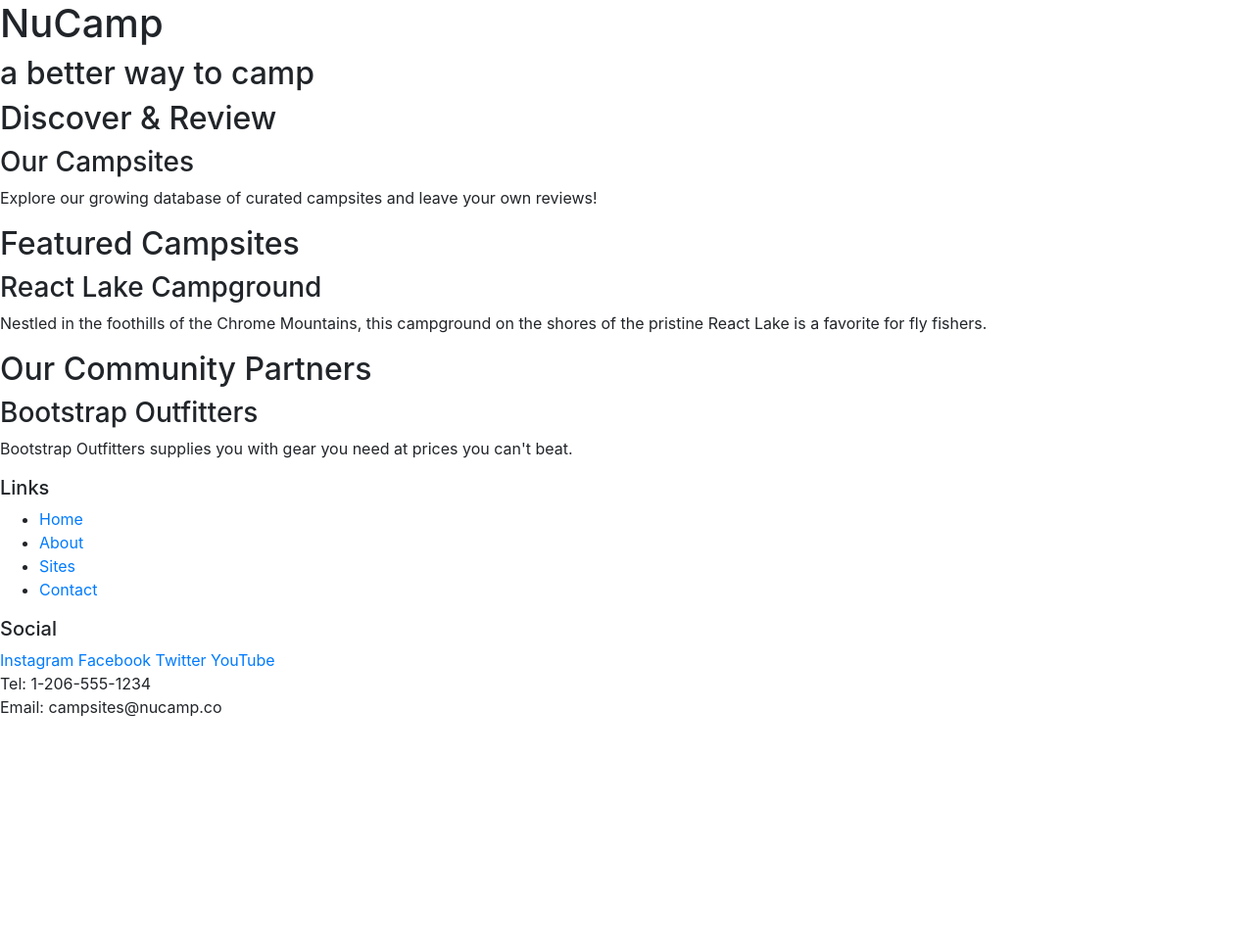
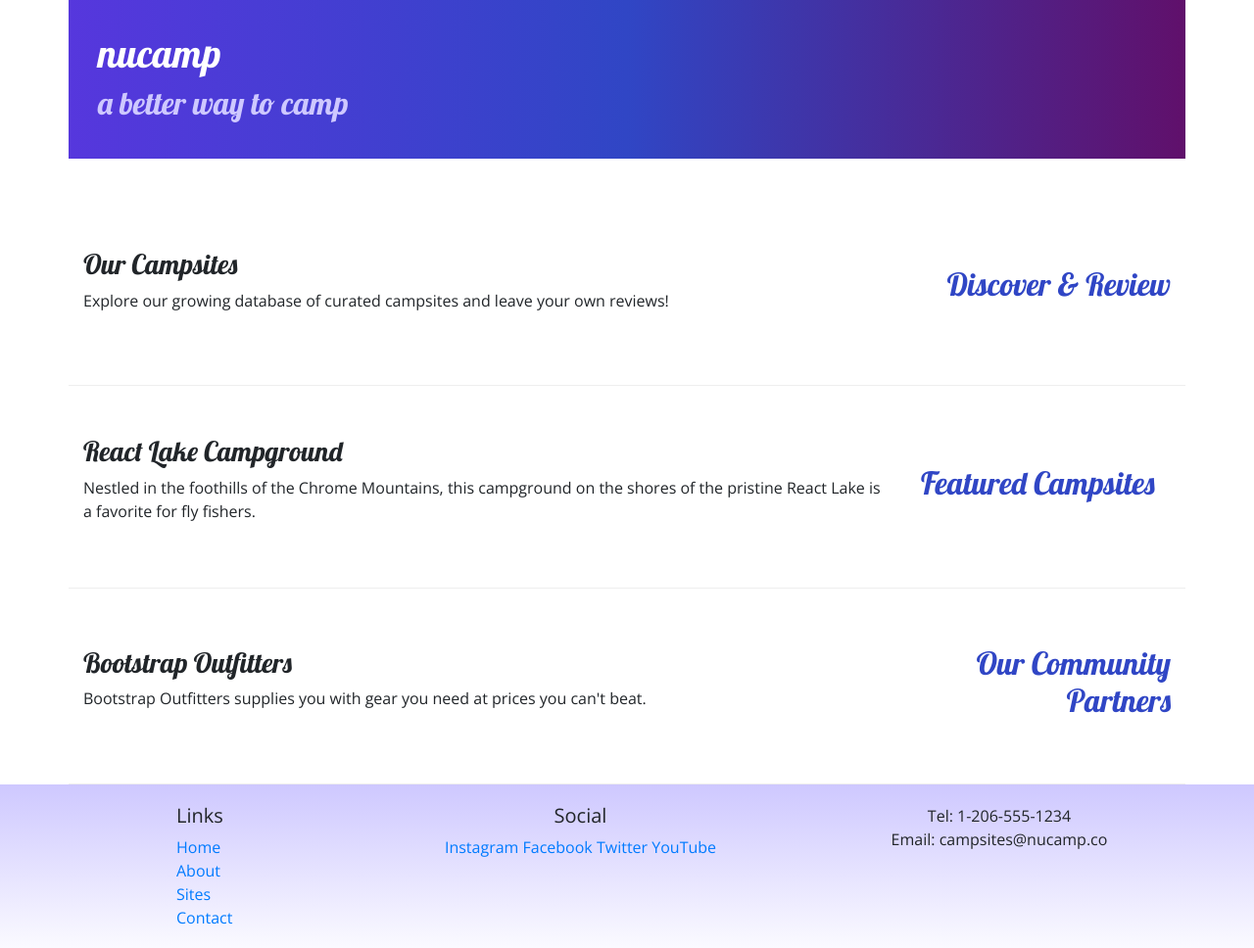
Before and after one commit to imrankhalifa/nucamps, a website: page index.html in a window 1280 px wide. Shown: the whole page at 98% size. Before the commit the page ends 800 px from the top, so only its background shows below. Drawn offline with nearby package versions, Linux system fonts and the light colour scheme.

Commit message:
using stylesheet

```diff
--- /dev/null
+++ b/css/styles.css
@@ -0,0 +1,32 @@
+body {
+    font-family: "Open Sans", sans-serif;
+}
+
+h1, h2, h3 {
+    font-family: "Lobster", cursive;
+}
+
+h2 {
+    color: #3046C5;
+}
+
+header h2 {
+    color: #CEC8FF;
+}
+
+footer {
+    background-image: linear-gradient(#CEC8FF, white);
+    padding: 20px 0;
+}
+
+.jumbotron {
+    padding: 30px;
+    background-image: linear-gradient(to right, #5637DD, #3046C5, #60106B);
+    color: white;
+}
+
+.row-content {
+    padding: 50px 0;
+    border-bottom: 1px ridge;
+    min-height: 200px;
+}
--- a/index.html
+++ b/index.html
@@ -8,58 +8,87 @@
 
      <!-- Bootstrap CSS -->
      <link rel="stylesheet" href="node_modules/bootstrap/dist/css/bootstrap.min.css" />
-
+     <!-- Additional CSS must be placed after Bootstrap CSS -->
+     <link rel="stylesheet" href="https://fonts.googleapis.com/css?family=Lobster|Open+Sans" />
+    <link rel="stylesheet" href="css/styles.css" />
      <title>NuCamp: A Better Way To Camp</title>
 </head>
 
 <body>
 
     <header>
-        <div>
-            <h1>NuCamp</h1>
-            <h2>a better way to camp</h2>
+        <div class="container jumbotron jumbotron-fluid">
+            <div class="row">
+                <div class="col">
+                    <h1>nucamp</h1>
+                    <h2>a better way to camp </h2>
+                </div>
+            </div>
         </div>
+
     </header>
-
-    <div>
-        <h2>Discover & Review</h2>
+ <div class="container">
+     <div class="row  row-content align-items-center">
+       <div class="col-sm-4 order-sm-last col-md-3">
+          <h2 class="text-sm-right">Discover & Review</h2>
+       </div>
+       <div class="col">
         <h3>Our Campsites</h3>
         <p>Explore our growing database of curated campsites and leave your own reviews!</p>
+       </div>
     </div>
 
-    <div>
+    <div class="row row-content align-items-center">
+       <div class="col-sm-4  order-sm-last col-md-3">
         <h2>Featured Campsites</h2>
+       </div>
+       <div class="col">
         <h3>React Lake Campground</h3>
         <p>Nestled in the foothills of the Chrome Mountains, this campground on the shores of the pristine React Lake is a favorite for fly fishers.</p>
+       </div>
     </div>
 
-    <div>
-        <h2>Our Community Partners</h2>
+    <div class="row row-content align-items-center">
+       <div class="col-sm-4 order-sm-last col-md-3">
+         <h2 class="text-sm-right">Our Community Partners</h2>
+       </div>
+       <div class="col">
         <h3>Bootstrap Outfitters</h3>
         <p>Bootstrap Outfitters supplies you with gear you need at prices you can't beat.</p>
+       </div>
     </div>
+ </div>
+
+
 
     <footer>
-        <div>
+       <div class="container">
+         <div class="row">
+           <div class="col-4 col-sm-2 offset-1">
             <h5>Links</h5>
-            <ul>
+            <ul class="list-unstyled">
                 <li><a href="#">Home</a></li>
                 <li><a href="#">About</a></li>
                 <li><a href="#">Sites</a></li>
                 <li><a href="#">Contact</a></li>
             </ul>
         </div>
-        <div>
+        <div class="col-6 col-sm-5 text-center">
             <h5>Social</h5>
             <a href="http://instagram.com/">Instagram</a>
             <a href="http://facebook.com/">Facebook</a>
             <a href="http://twitter.com/">Twitter</a>
             <a href="http://youtube.com/">YouTube</a>
         </div>
-        <div>
+        <div class="col-sm-4 text-center">
             Tel: 1-206-555-1234<br />
             Email: campsites@nucamp.co
+         </div>
+         </div>
         </div>
+
+
+
     </footer>
 <!-- jQuery must come first, then Popper.js, then the Bootstrap JavaScript plugins.-->
 <script src="node_modules/jquery/dist/jquery.slim.min.js"></script>
```
